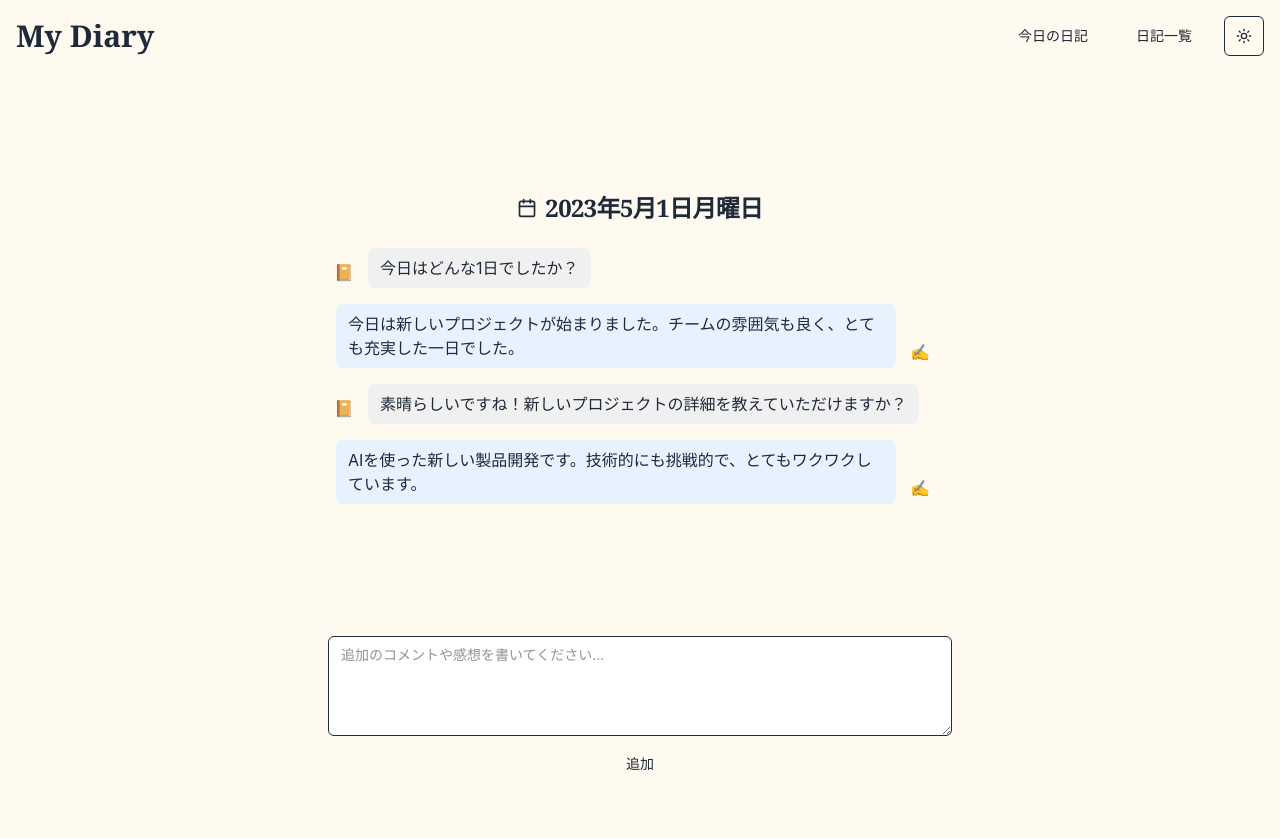
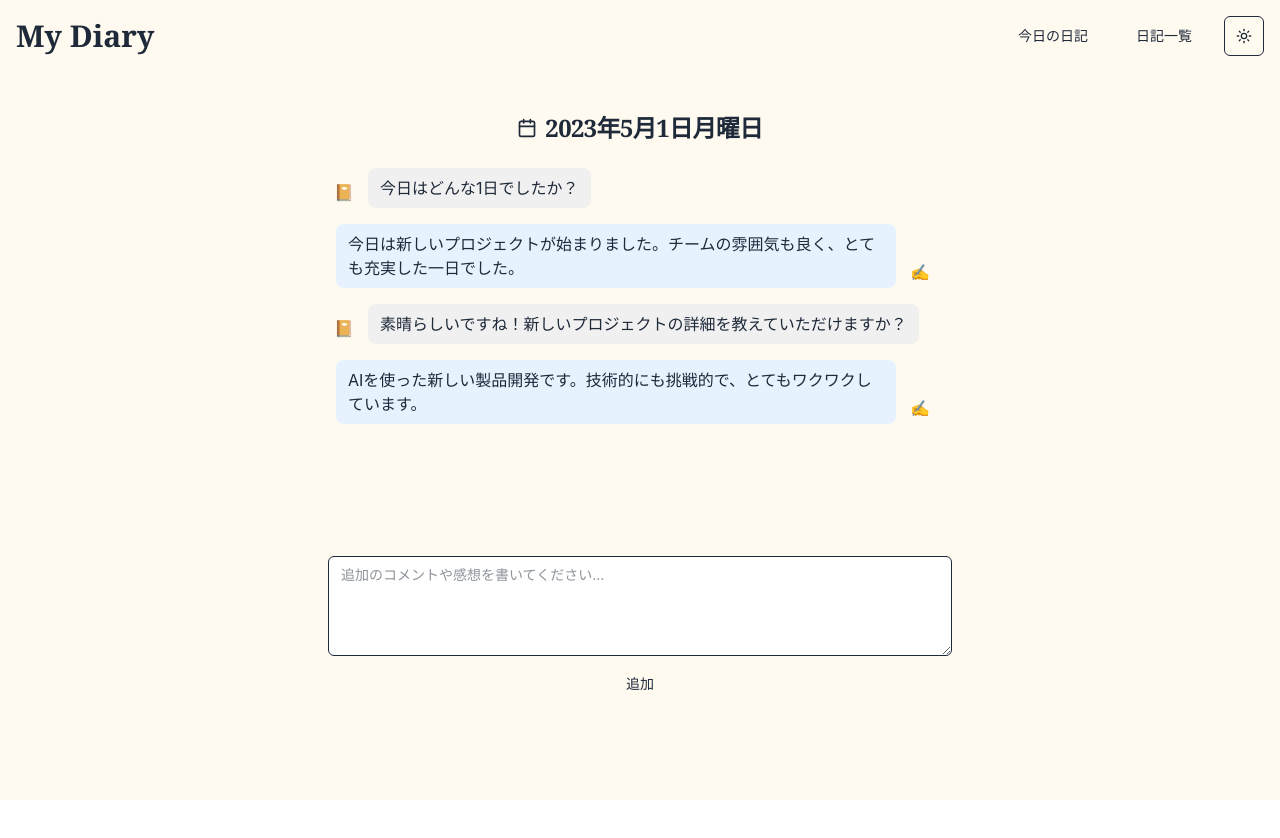
Before and after one commit to Uki884/chat-diary, a Next.js app: page /diary/1 in a window 1280 px wide. Shown: the top 838 px of the page. After the commit the page ends 800 px from the top, so only its background shows below. Built offline with nearby package versions, Linux system fonts and the light colour scheme.

Commit message:
Refactor diary page layout and add centered chat component

```diff
--- a/src/app/diary/[id]/page.tsx
+++ b/src/app/diary/[id]/page.tsx
@@ -42,12 +42,10 @@ export default function DiaryPage() {
   const diaryData = getDiaryData(id);
 
   return (
-    <main className="flex min-h-screen flex-col items-center justify-center p-4 bg-[#fffaf0] dark:bg-gray-900">
-      <DiaryChat
-        id={diaryData.id}
-        date={diaryData.date}
-        initialMessages={diaryData.messages as Message[]}
-      />
-    </main>
+    <DiaryChat
+      id={diaryData.id}
+      date={diaryData.date}
+      initialMessages={diaryData.messages as Message[]}
+    />
   );
 }
--- a/src/components/DiaryChat.tsx
+++ b/src/components/DiaryChat.tsx
@@ -45,7 +45,7 @@ export default function DiaryChat({
   };
 
   return (
-    <Card className="w-full max-w-2xl h-[80vh] flex flex-col bg-[#fffaf0] dark:bg-gray-800">
+    <Card className="w-full max-w-2xl h-[80vh] flex flex-col bg-[#fffaf0] dark:bg-gray-800 mx-auto">
       <CardHeader className="text-center">
         <CardTitle className="text-2xl font-serif flex items-center justify-center">
           <CalendarIcon className="w-5 h-5 mr-2" />
```
